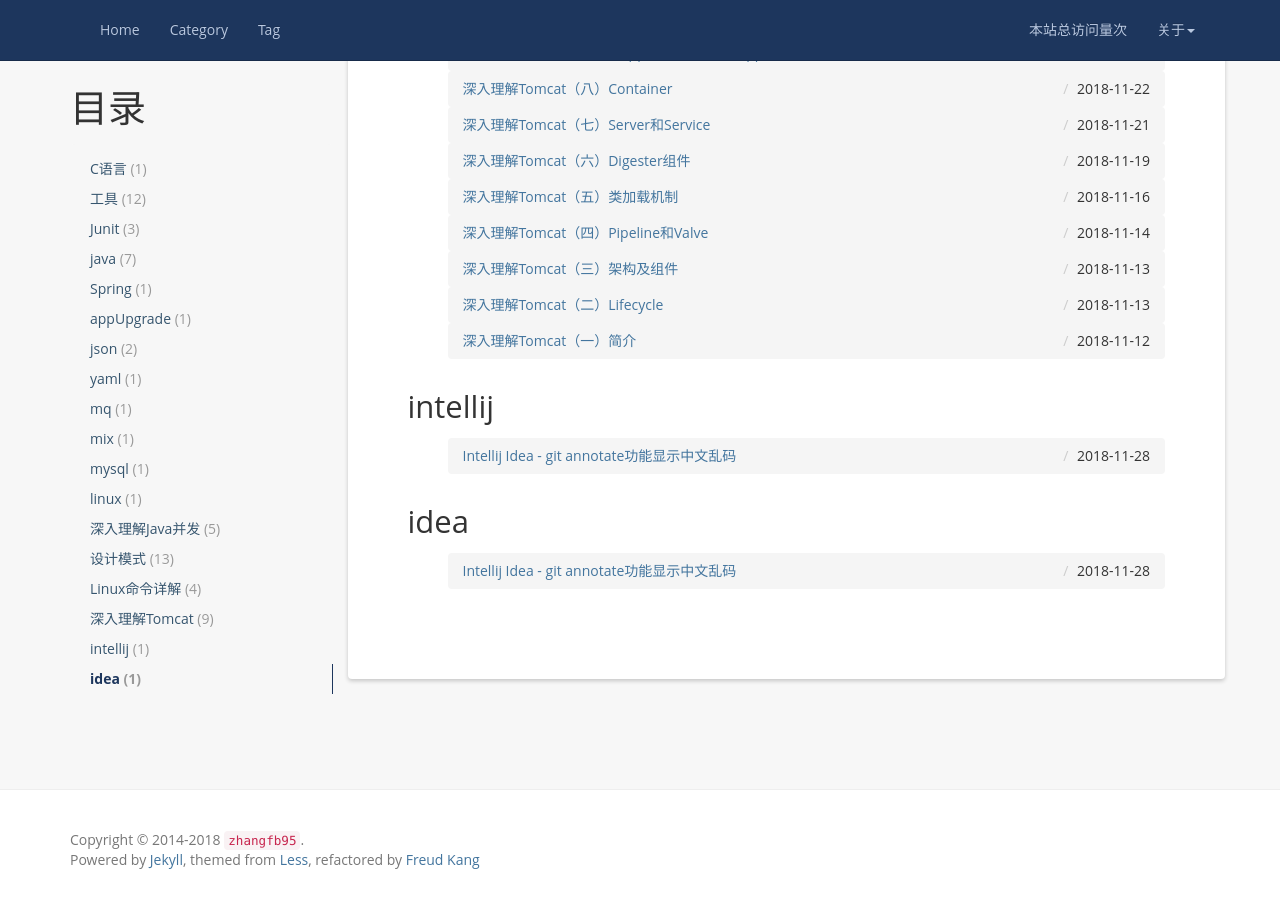
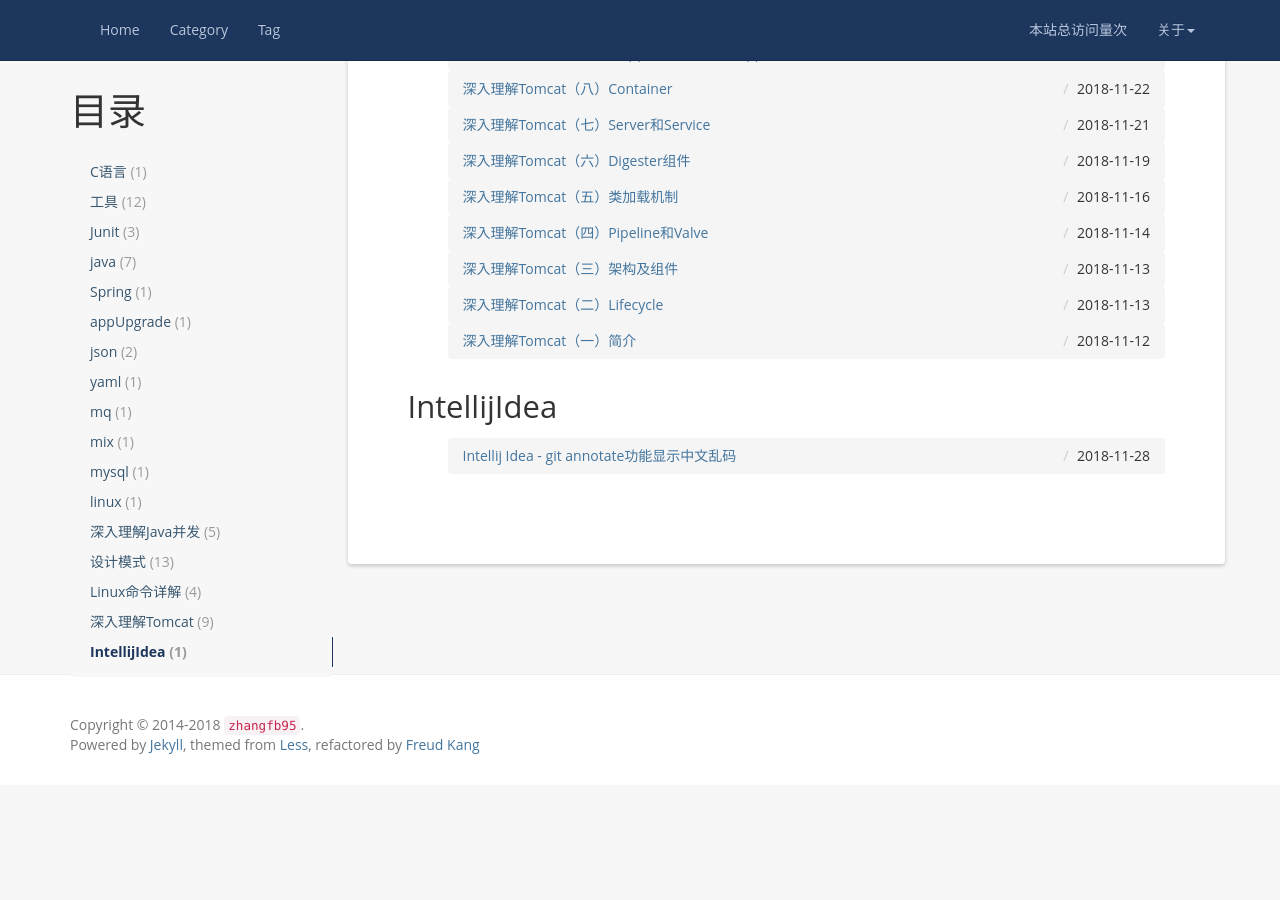
Before and after one commit to zhangfb95/zhangfb95.github.io.bak, a Jekyll site: the page built from category/index.html, in a window 1280 px wide and 900 px high, scrolled down 3388 px. Built offline with Jekyll 4.4.1, drawn with Linux system fonts in a browser that asks for light colours; nearby versions of some CDN libraries; comment, search, counter and statistics services are not loaded; after the commit the page ends 4173 px from its top, so only the background shows below that.

Commit message:
修改标签和分类

```diff
--- a/_posts/2018-11-28-intellijidea-git-annotate-messy-code.md
+++ b/_posts/2018-11-28-intellijidea-git-annotate-messy-code.md
@@ -2,8 +2,8 @@
 layout: post
 title:  Intellij Idea - git annotate功能显示中文乱码
 date:   2018-11-28 09:48:00 +0800
-categories: intellij idea
-tag: intellij idea
+categories: IntellijIdea
+tag: IntellijIdea
 ---
 
 * content
```
